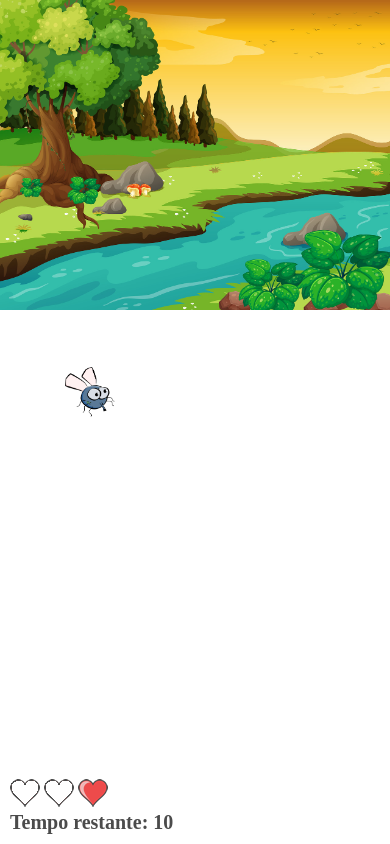
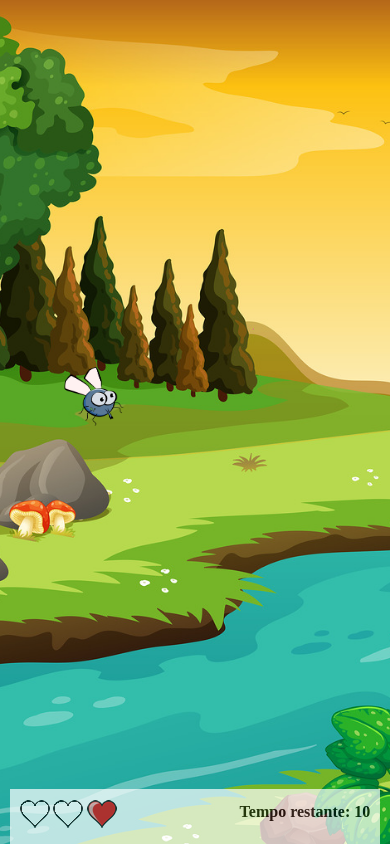
Before and after one commit to Domisnnet/app-mata-mosquito, a plain HTML site: page app.html in a window 390 px wide. Drawn offline with Linux system fonts and the light colour scheme.

Commit message:
ajustando a responsividade

```diff
--- a/css/estilo.css
+++ b/css/estilo.css
@@ -1,28 +1,28 @@
-
 html {
-	cursor: url(../imagens/mata_mosquito.png) 30 30,auto;
+	cursor: url(../imagens/mata_mosquito.png) 30 30, auto;
    }
-
 
    body {
 	background-image: url(../imagens/bg.jpg);
 	background-repeat: no-repeat;
-	background-size: 100%;
+	background-size: cover;
+	background-position: center center;
+	height: 100vh;
 	}
 
    .mosquito1 {
-	width: 50px;
-	height: 50px;
+	width: 10vw;
+	height: 10vw;
    }
 
    .mosquito2 {
-	width: 70px;
-	height: 70px;
+	width: 13vw;
+	height: 13vw;
    }
 
    .mosquito3 {
-	width: 90px;
-	height: 90px;
+	width: 16vw;
+	height: 16vw;
    }
 
    .ladoA {
@@ -34,22 +34,51 @@ body {
    }
 
    .painel {
-	position: absolute;
-	width: 190px;
+	   position: fixed;
+	   width: 90%;
 	   padding: 10px;
-	left: 0px;
+	   left: 5%;
 	   bottom: 0px;
-	border-top:solid 1px #fff;
+	   border-top: solid 1px #fff;
 	   background-color: #fff;
-	opacity: 0.7
+	   opacity: 0.7;
+	   display: flex;
+	   justify-content: space-between;
    }
 
    .vidas {
-	float: left;
+	   float: none;
    }
 
    .cronometro {
-	float: left;
-	font-size: 20px;
+	float: none;
+	font-size: 18px;
 	font-weight: bold;
    }
+
+
+   @media (max-width: 768px) {
+	   .mosquito1 {
+		   width: 15vw;
+		   height: 15vw;
+	   }
+	   .mosquito2 {
+		   width: 18vw;
+		   height: 18vw;
+	   }
+	   .mosquito3 {
+		   width: 21vw;
+		   height: 21vw;
+	   }
+
+	   .painel {
+		   width: 95%;
+		   left: 2.5%;
+		   font-size: 14px;
+	   }
+
+	   .cronometro {
+		   font-size: 16px;
+	   }
+
+   }
--- a/css/reset.css
+++ b/css/reset.css
@@ -1,5 +1,14 @@
+
 * {
     margin: 0;
     padding: 0;
     box-sizing: border-box;
 }
+
+body {
+    line-height: 1.5;
+}
+
+html {
+    scroll-behavior: smooth;
+}
```
Also changed, not shown: index.html (+3 -16 lines). Lines whose indentation alone changed are shown as unchanged.
